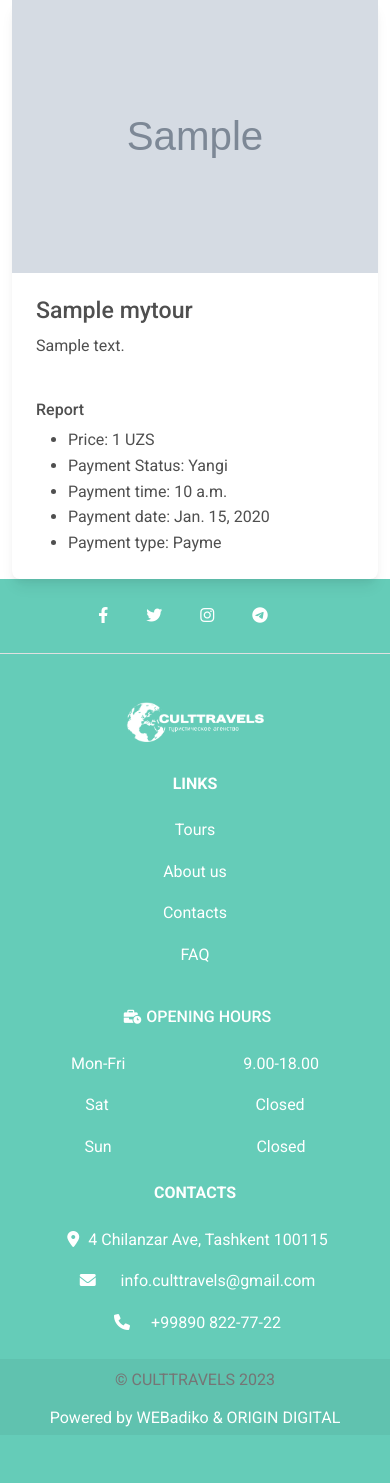
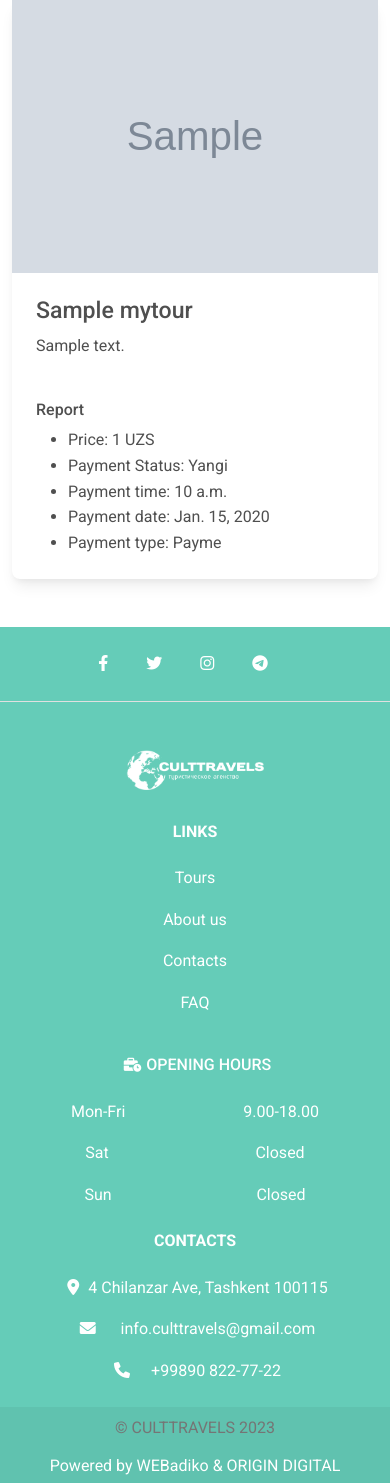
Before and after one commit to RizobekS/culttravels, a Django app: page /en/mytour-detail/1/ in a window 390 px wide. Shown: the part 560-2043 px from the top of the page. Before the commit the page ends 1987 px from the top, so only its background shows below. Run offline with Django 3.2, Linux system fonts and the light colour scheme; a user stored in the database is signed in; tables that the repository leaves empty hold one stand-in row (values such as "Sample post"); grey boxes marked "Sample" are stand-in pictures; some libraries are stand-ins or nearby versions.

```diff
--- a/home/templates/home/invoice_detail.html
+++ b/home/templates/home/invoice_detail.html
@@ -168,7 +168,7 @@
     </div>
 
 </div>
-
+{% include 'components/_footer.html' %}
 {#scripts#}
 <script data-cfasync="false"
         src="{% static 'dashboard/cdn-cgi/scripts/5c5dd728/cloudflare-static/email-decode.min.js' %}"></script>
--- a/home/templates/home/mytour_detail.html
+++ b/home/templates/home/mytour_detail.html
@@ -34,7 +34,7 @@
 
 
 
-    <div class="page-content">
+    <div class="page-content mb-5">
         <div class="container">
             <div class="row">
 
```
